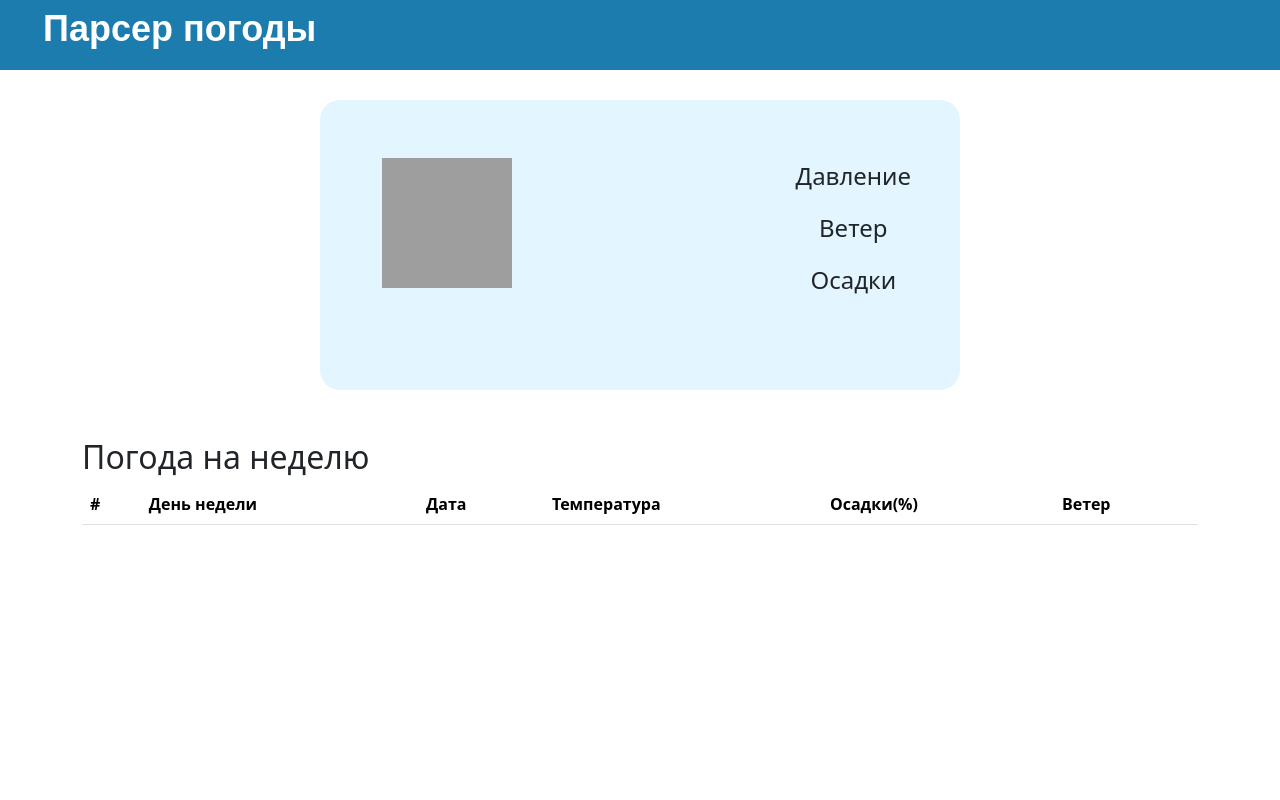
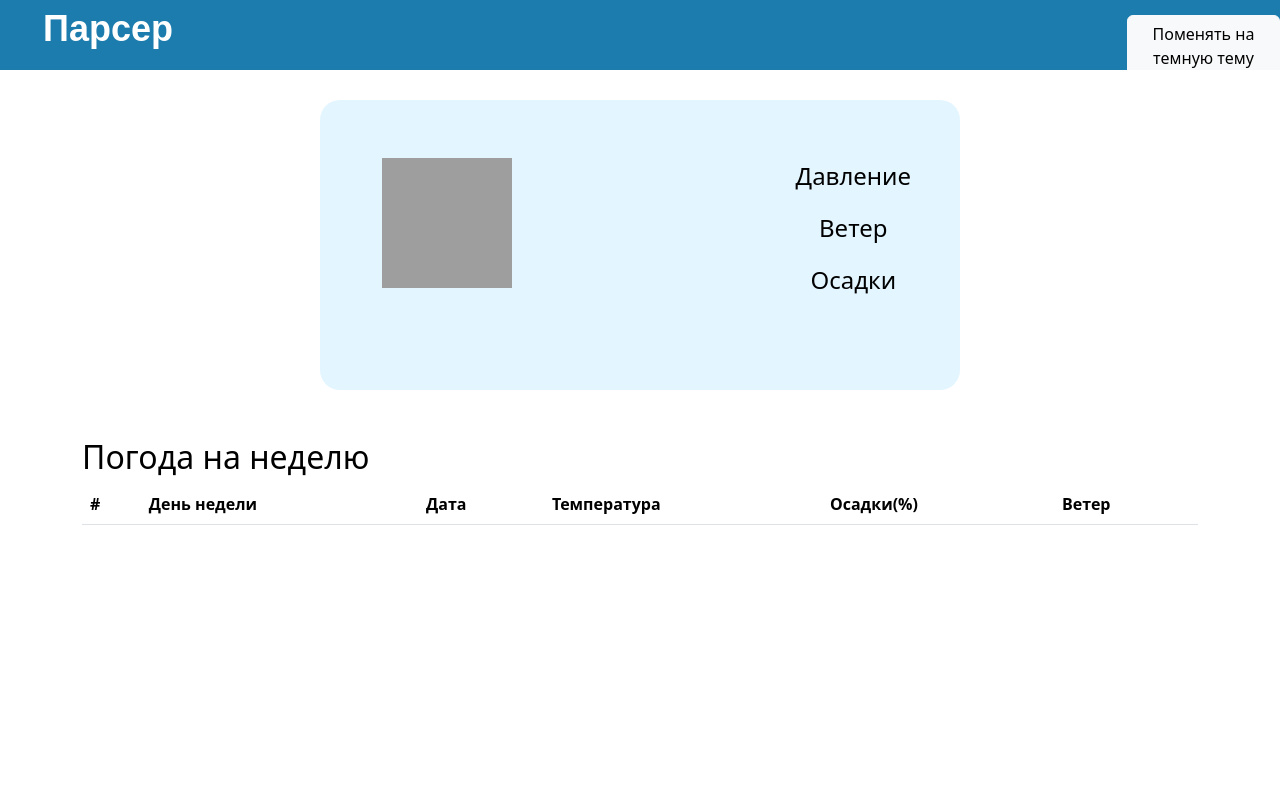
Before and after one commit to CivilianPen/Weather-Parser, a Django app: template Weather/main/templates/user/about.html in a window 1280 px wide. Run offline with Django 5.2, Linux system fonts and the light colour scheme; the template is opened without the code that fills it, so the values that code supplies are empty; data comes from the database, SQL or seed files in the repository; grey boxes are pictures that could not be loaded.

Commit message:
added dark and light theme

```diff
--- a/Weather/main/static/main/css/css.css
+++ b/Weather/main/static/main/css/css.css
@@ -1,15 +1,38 @@
 body{
     height: 100vh;
     width: 100vw;
+}
+body.light-mode{
     background: #fff;
+    color: #000;
+}
+body.dark-mode{
+    background: #212529;
+    color: #fff;
 }
 .upper_bar{
     display: grid;
     place-items: left;
-    background: #1B7CAD;
     width: 100%;
     height: 70px;
     overflow: auto;
+    display: grid;
+    grid-template-columns: repeat(8, 1fr);
+    grid-template-rows: repeat(1, 1fr);
+    gap: 8px;
+    background: #1B7CAD;
+    color: #fff;
+}
+.logo {
+    font-size: 36px;
+    margin-left: 25px;
+    font-weight: bold;
+    color: #fff;
+    grid-column: span 2 / span 2;
+}
+.logo2 {
+    padding-top: 15px;
+    grid-column-start: 8;
 }
 .back{
     height: 100%;
@@ -18,20 +41,29 @@ body{
     display: grid;
     grid-template-rows: 80px 310px auto;
 }
-.logo {
-    font-size: 36px;
-    margin-left: 25px;
-    font-weight: bold;
-    color: #fff;
-}
-.Weather_box {
+
+.Weather_box_light_mode{
+    background-color: #e3f5ff;
     float: left;
     font-size: 24px;
     text-align: center;
     width: 50%;
     margin-top: 20px;
     margin-left: 25%;
-    background-color: #e3f5ff;
+    border-radius: 20px;
+    display: grid;
+    grid-template-columns: repeat(6, 1fr);
+    grid-template-rows: repeat(5, 1fr);
+    gap: 0px;
+}
+.Weather_box_dark_mode{
+    background-color: #4f7489;
+    float: left;
+    font-size: 24px;
+    text-align: center;
+    width: 50%;
+    margin-top: 20px;
+    margin-left: 25%;
     border-radius: 20px;
     display: grid;
     grid-template-columns: repeat(6, 1fr);
--- a/Weather/main/templates/user/Page-1.html
+++ b/Weather/main/templates/user/Page-1.html
@@ -10,7 +10,7 @@
 
 {% block content %}
 <div class="container mt-5">
-    <table  class="table table-striped">
+    <table id ='main_table' class="table table-striped">
         <thead>
             <tr>
                 <th>#</th>
--- a/Weather/main/templates/user/about.html
+++ b/Weather/main/templates/user/about.html
@@ -9,7 +9,7 @@
 {% endblock %}
 
 {% block content %}
-<div class = 'Weather_box'>
+<div id= 'main_box' class = 'Weather_box_light_mode'>
     <div class="div1">
         <h2  class='Inf'>{{Today.inf}}</h2>
         <p  class='Date'>{{Today.date}}</p>
@@ -36,7 +36,7 @@
     </div>
 </div>
 <div class="container mt-5">
-    <table  class="table table-striped">
+    <table id ='main_table' class="table table-striped">
         <h2>Погода на неделю </h2>
         <thead>
             <tr>
--- a/Weather/main/templates/user/layout.html
+++ b/Weather/main/templates/user/layout.html
@@ -1,6 +1,6 @@
 {% load static %}
 <!DOCTYPE html>
-<html lang="ru">
+<html lang="ru" xmlns="http://www.w3.org/1999/html">
 <head>
     <meta charset="UTF-8">
     <title>{% block title  %} {% endblock %}</title>
@@ -17,6 +17,7 @@
         <div class = 'upper_bar'>
                  <!--  <!-->
                 <div class="logo"><a class = 'btn3' href="{% url 'main-page' %}">Парсер погоды</a></div>
+                <div class="logo2"><button id="theme-toggle" class="btn btn-light">Поменять на темную тему</button></div>
         </div>
 
         {% block content  %}
@@ -28,6 +29,53 @@
         {% endblock %}
 
     </div>
+    <script>
+        const toggleButton = document.getElementById('theme-toggle');
+        const body = document.body;
 
+        body.classList.add('light-mode');
+
+        toggleButton.addEventListener('click', () => {
+            if (body.classList.contains('light-mode')) {
+                body.classList.replace('light-mode', 'dark-mode');
+                toggleButton.textContent = 'Поменять на светлую тему';
+                document.getElementById("main_table").className = "table table-dark table-striped";
+                document.getElementById("theme-toggle").className = "btn btn-dark";
+                if (document.getElementById("main_box")!= null){
+                    document.getElementById("main_box").className = "Weather_box_dark_mode";
+                }
+                localStorage.setItem('theme', 'dark-mode');
+            } else {
+                body.classList.replace('dark-mode', 'light-mode');
+                toggleButton.textContent = 'Поменять на темную тему';
+                document.getElementById("main_table").className = "table table-striped";
+                document.getElementById("theme-toggle").className = "btn btn-light";
+                if (document.getElementById("main_box")!= null){
+                    document.getElementById("main_box").className = "Weather_box_light_mode";
+                }
+                localStorage.setItem('theme', 'light-mode');
+            }
+            console.log(localStorage['theme'])
+        });
+
+        if (localStorage['theme'] == 'dark-mode') {
+                body.classList.replace('light-mode', 'dark-mode');
+                toggleButton.textContent = 'Поменять на светлую тему';
+                document.getElementById("main_table").className = "table table-dark table-striped";
+                document.getElementById("theme-toggle").className = "btn btn-dark";
+                if (document.getElementById("main_box")!= null){
+                    document.getElementById("main_box").className = "Weather_box_dark_mode";
+                }
+        } else {
+                body.classList.replace('dark-mode', 'light-mode');
+                toggleButton.textContent = 'Поменять на темную тему';
+                document.getElementById("main_table").className = "table table-striped";
+                document.getElementById("theme-toggle").className = "btn btn-light";
+                if (document.getElementById("main_box")!= null){
+                    document.getElementById("main_box").className = "Weather_box_light_mode";
+                }
+        }
+
+    </script>
 </body>
 </html>
```
